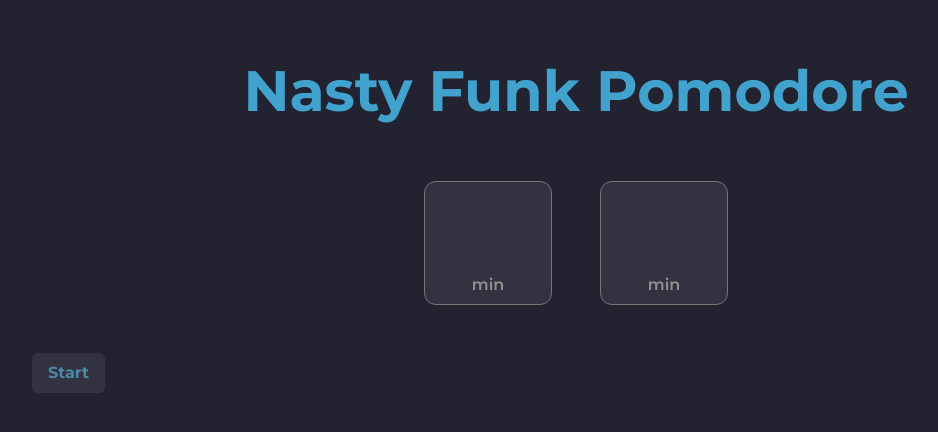
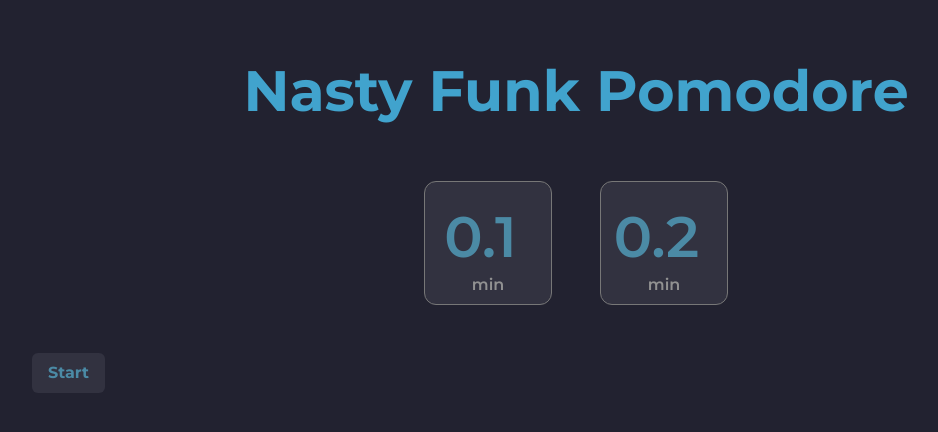
Before and after one commit to bvinicius/pomodore-app, a Vue app: page / in a window 1280 px wide. Shown: the top 432 px of the page, without its empty margins (64-1002 px from the left). Built offline with nearby package versions, Linux system fonts and the light colour scheme; what @phosphor-icons/vue would draw is missing.

Commit message:
Fixes v-model in PomoInput

```diff
--- a/src/primary/components/atoms/PomoInput.vue
+++ b/src/primary/components/atoms/PomoInput.vue
@@ -1,7 +1,25 @@
 <template>
     <input
-        v-bind="$attrs"
+        v-model="vModel"
         type="text"
         class="bg-primary-container-400 border border-gray-777 text-on-container-300 py-1 px-2 rounded-md focus-visible:outline-blue"
     />
 </template>
+
+<script setup lang="ts">
+import { computed } from 'vue';
+
+const props = defineProps<{ modelValue?: unknown }>();
+const emit = defineEmits<{
+    (e: 'update:model-value', v: unknown): void;
+}>();
+
+const vModel = computed({
+    get() {
+        return props.modelValue;
+    },
+    set(v: unknown) {
+        emit('update:model-value', v);
+    }
+});
+</script>
```
